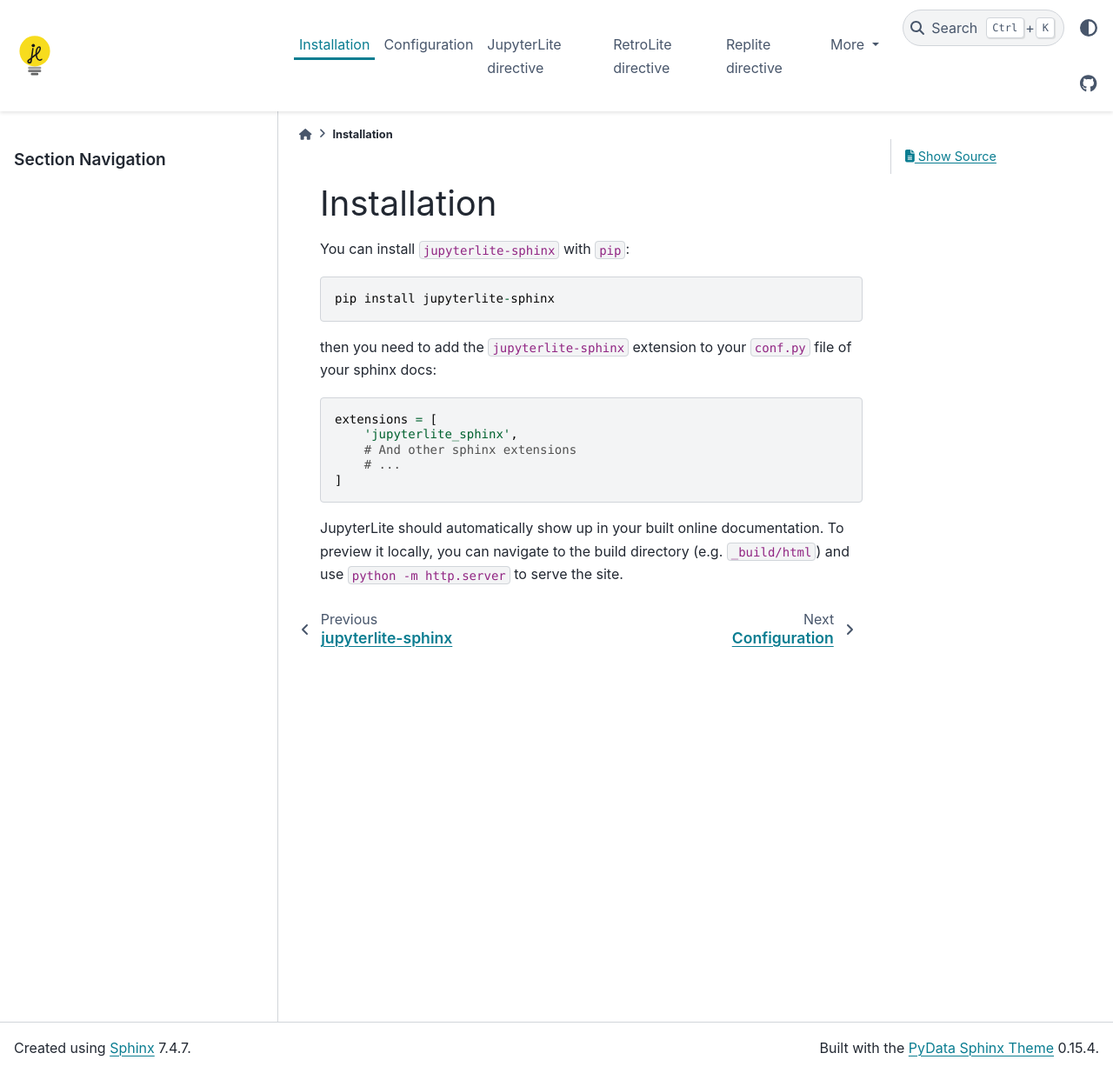
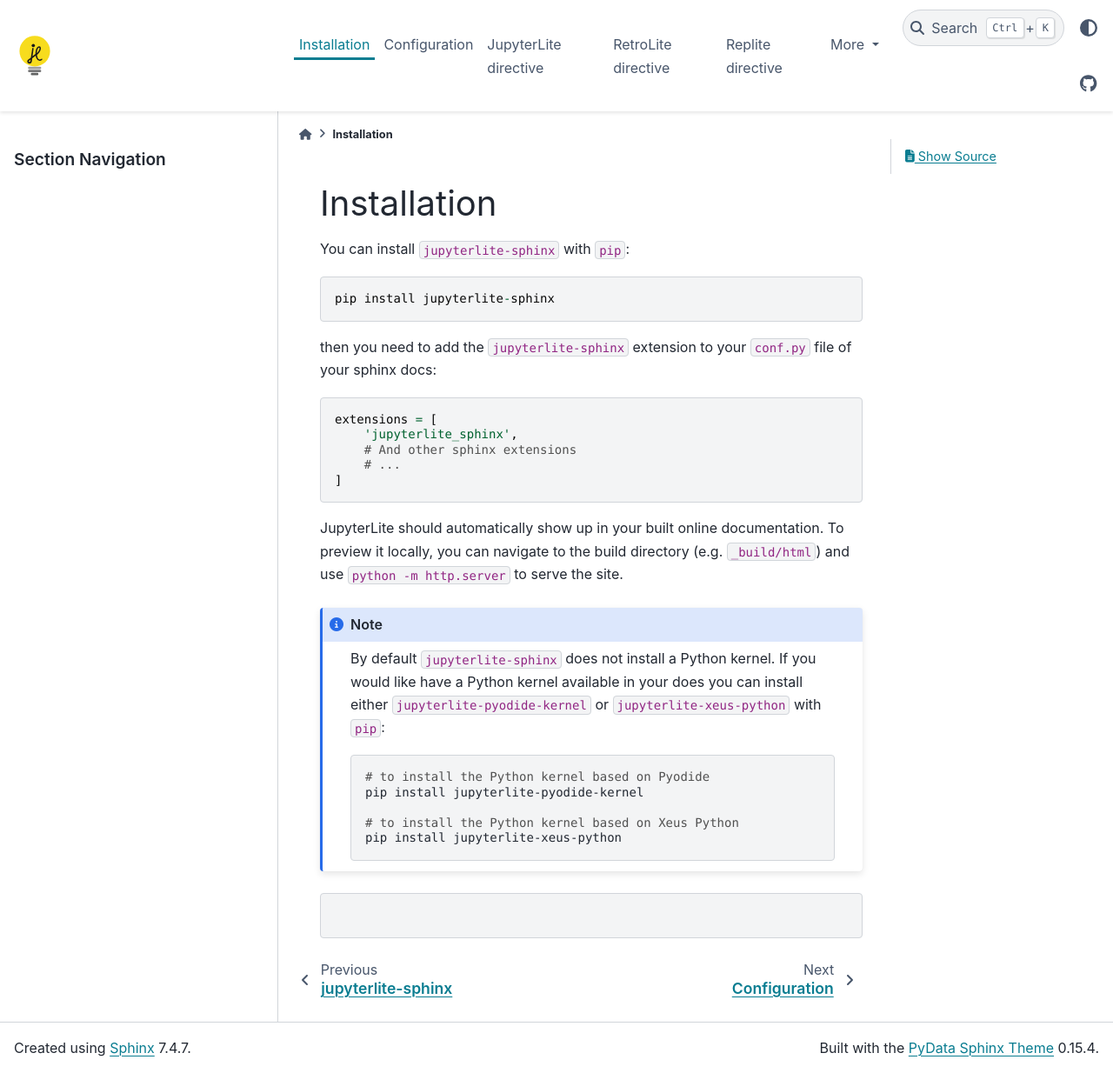
Before and after one commit to jupyterlite/jupyterlite-sphinx, a Sphinx documentation site: the page built from docs/installation.md, in a window 1280 px wide and 1234 px high. Shown: the whole window at 87% size. Built offline with Sphinx 7.4.7 and the PyData theme 0.15.4, drawn with Linux system fonts in a browser that asks for light colours.

Commit message:
Add kernel not in installation page

`````diff
--- a/docs/installation.md
+++ b/docs/installation.md
@@ -17,3 +17,16 @@
 ```
 
 JupyterLite should automatically show up in your built online documentation. To preview it locally, you can navigate to the build directory (e.g. `_build/html`) and use `python -m http.server` to serve the site.
+
+```{note}
+By default `jupyterlite-sphinx` does not install a Python kernel.
+If you would like have a Python kernel available in your does you can install either `jupyterlite-pyodide-kernel` or `jupyterlite-xeus-python` with `pip`:
+
+````shell
+# to install the Python kernel based on Pyodide
+pip install jupyterlite-pyodide-kernel
+
+# to install the Python kernel based on Xeus Python
+pip install jupyterlite-xeus-python
+````
+```
`````
